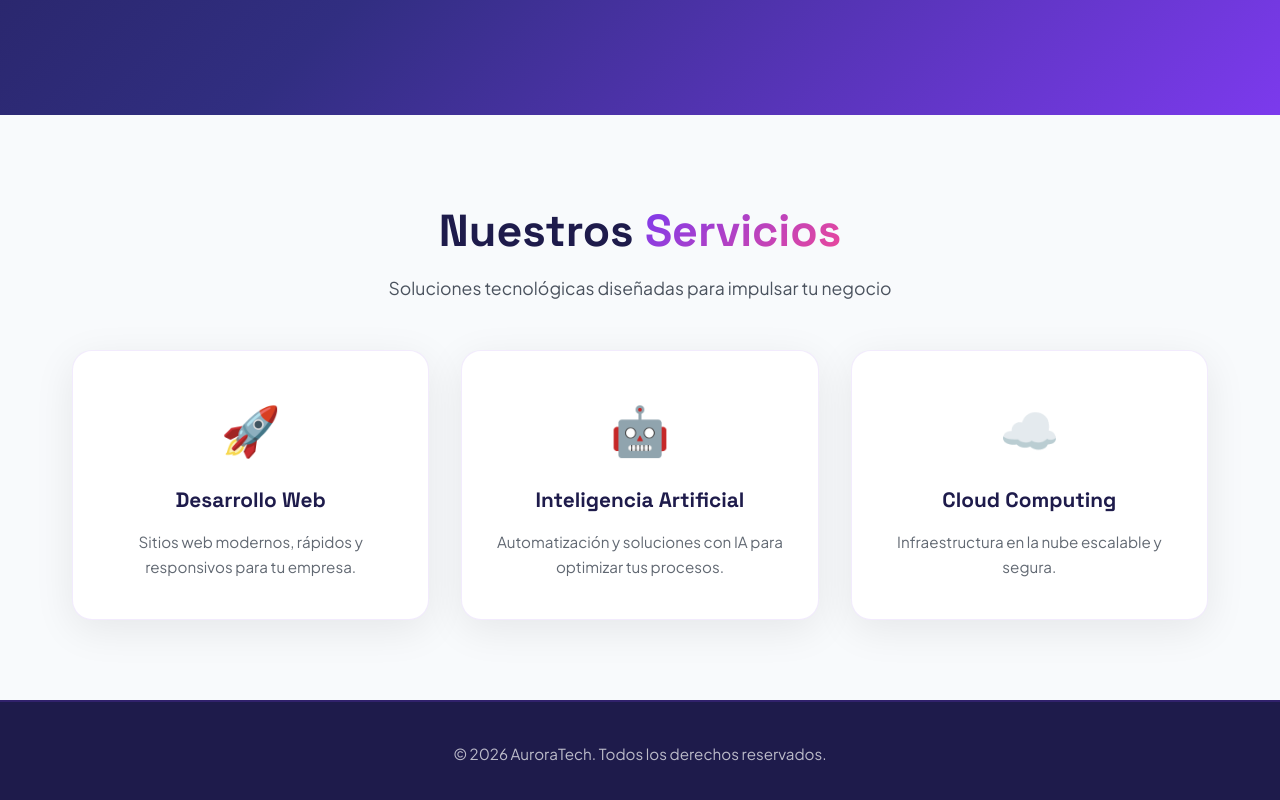
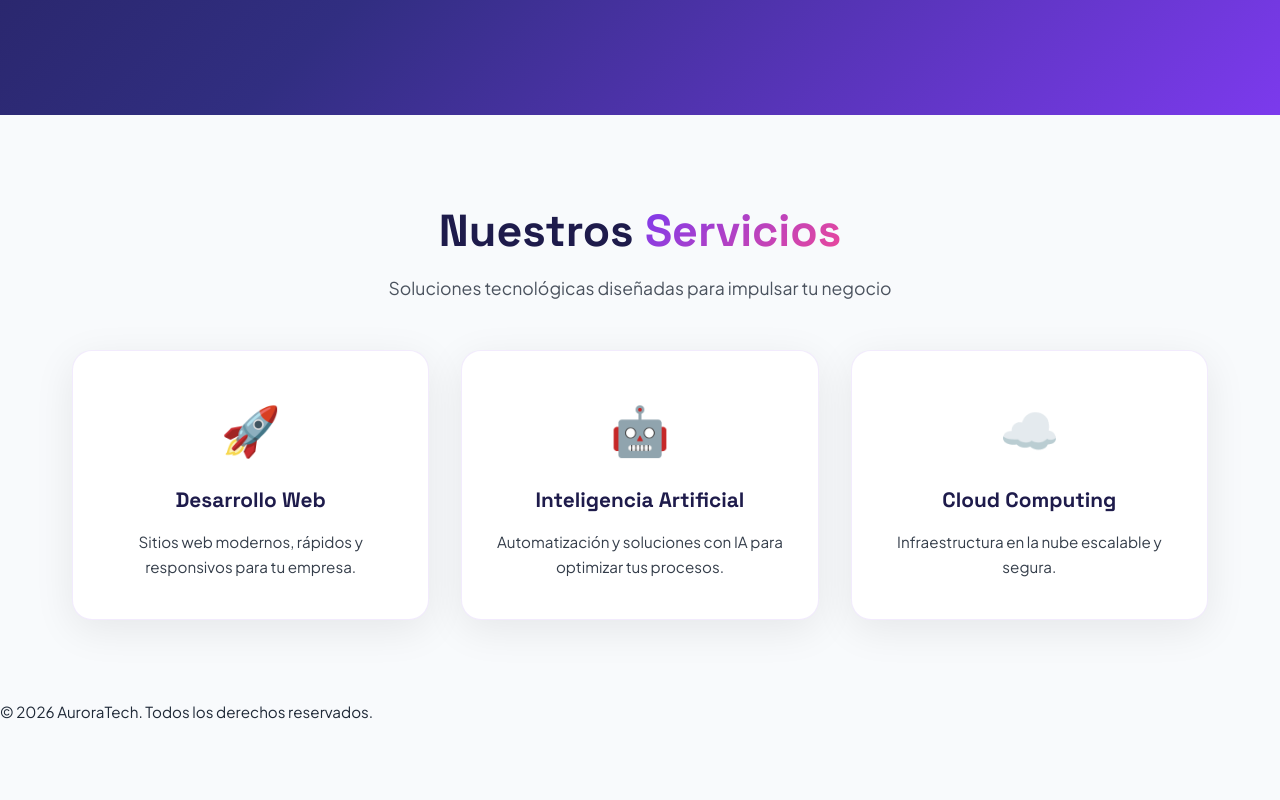
Before and after one commit to rgomezv-del/auroratech-web, a plain HTML site: page index.html in a window 1280 px wide. Shown: the part 711-1511 px from the top of the page. After the commit the page ends 1435 px from the top, so only its background shows below. Drawn offline with Linux system fonts and the light colour scheme.

Commit message:
fix: mejorar contraste de texto para accesibilidad (opacity 0.7 → 0.9)

```diff
--- a/styles.css
+++ b/styles.css
@@ -287,9 +287,10 @@ nav {
 
 .service-card p {
     color: var(--text);
-    opacity: 0.7;
+    opacity: 0.9;    /* ← CAMBIADO DE 0.7 A 0.9 PARA MEJOR CONTRASTE */
     font-size: 0.95rem;
     transition: color 0.3s ease;
+}
 }
 
 /* ========================================
@@ -299,7 +300,9 @@ footer {
     text-align: center;
     padding: 2.5rem;
     background: var(--dark);
-    color: rgba(255, 255, 255, 0.7);
+    footer p {
+    color: rgba(255, 255, 255, 0.9);  /* ← MEJOR CONTRASTE */
+}
     border-top: 2px solid rgba(124, 58, 237, 0.2);
     transition: background 0.3s ease, border-color 0.3s ease;
 }
```
